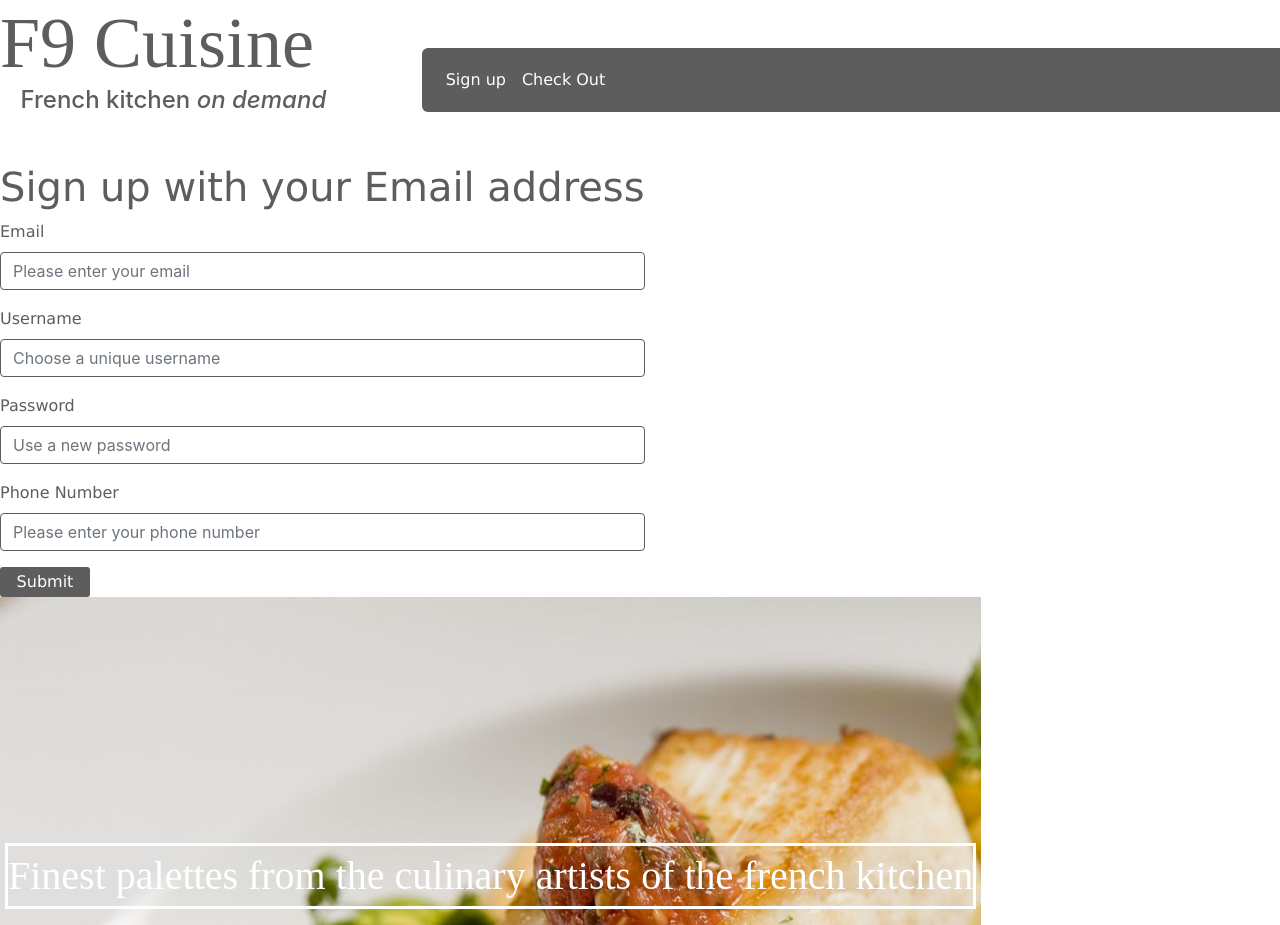
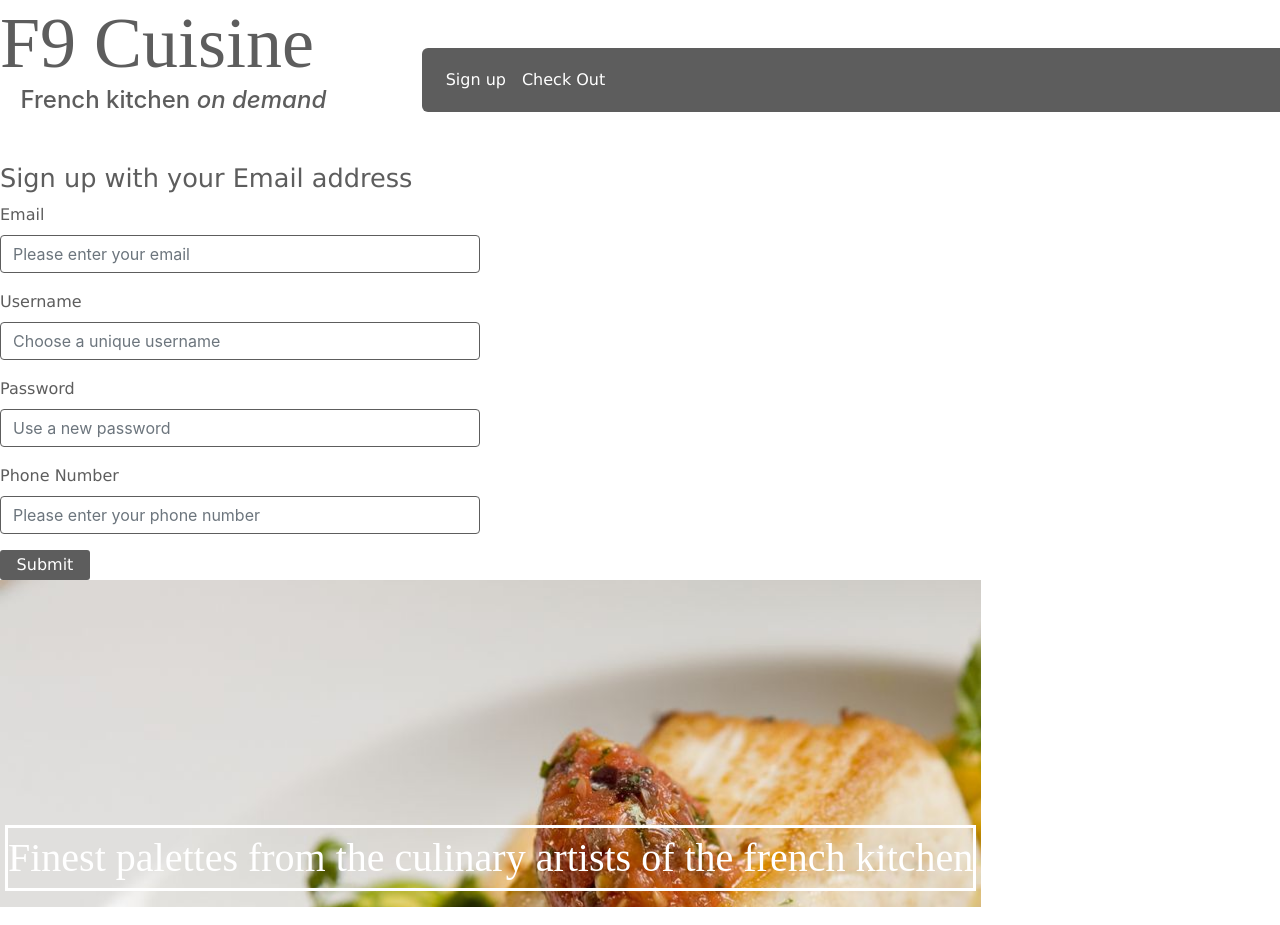
Before and after one commit to MoatazElSakkar/F9-Cuisine, a plain HTML site: page index.html in a window 1280 px wide. Drawn offline with nearby package versions, Linux system fonts and the light colour scheme; a web font is replaced by a local one.

Commit message:
Fine tuning bootstrap effects via css

```diff
--- a/Markup/signup.html
+++ b/Markup/signup.html
@@ -6,8 +6,6 @@
         border-radius: 3px;
         border-color: #5d5d5d !important;
         margin-bottom: 5vh;
-        height: 5vh;
-        width: 400px;
         border-style: solid;
     }
 
@@ -28,7 +26,8 @@
 
     #SignUpBox h1
     {
-        font-size: 5vh;
+        font-size: 2vw;
+        min-width: 480px;
     }
 
     #splashArtBox
```
